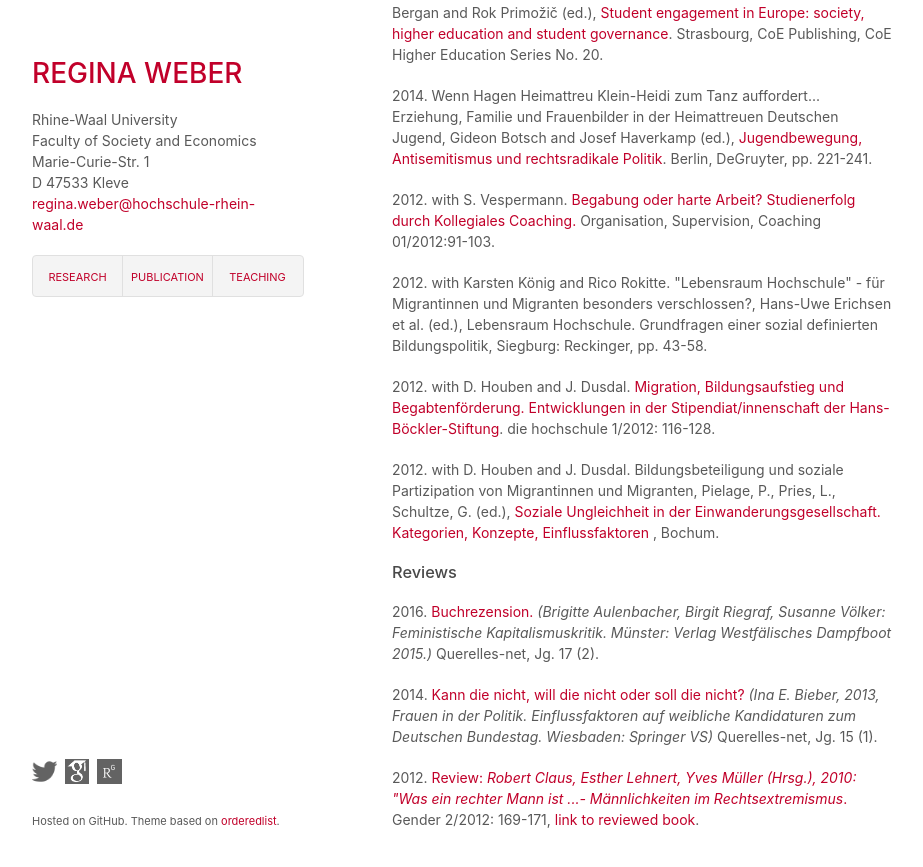
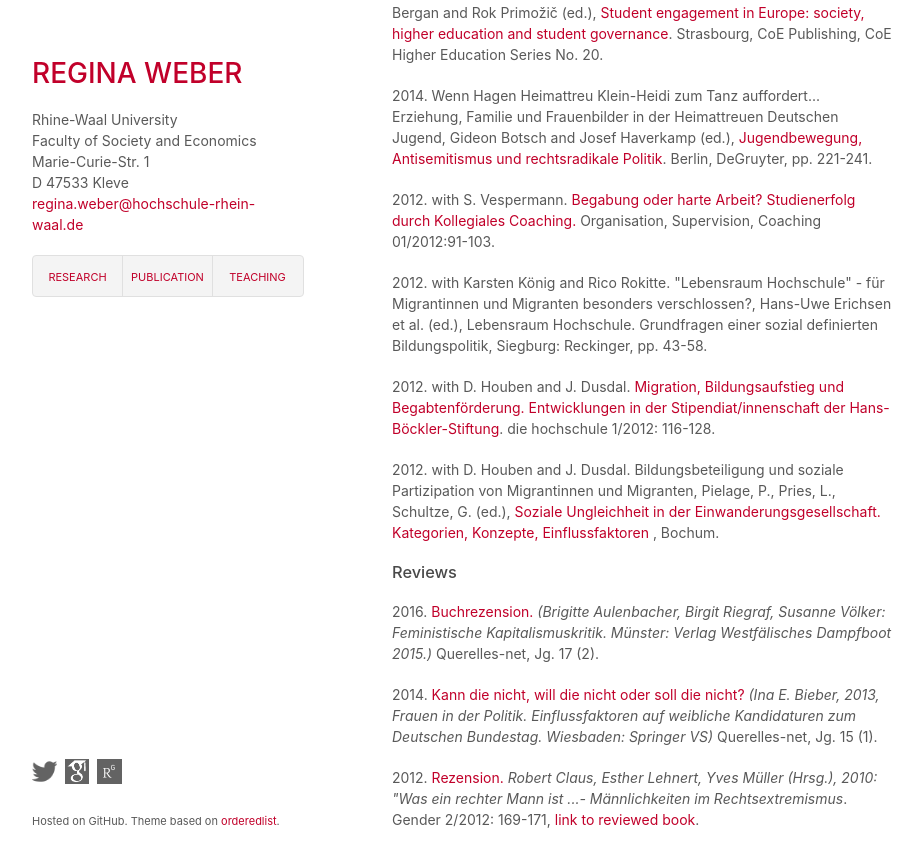
Before and after one commit to robertocabreratapia/robertocabreratapia.github.io, a Jekyll site: the page built from publication.html, in a window 1280 px wide and 900 px high, scrolled down 730 px. Shown: the top 867 px of the window, without its empty margins (178-1101 px from the left). Built offline with Jekyll 4.4.1, drawn with Linux system fonts in a browser that asks for light colours.

Commit message:
Update publication.html

```diff
--- a/publication.html
+++ b/publication.html
@@ -23,4 +23,4 @@ layout: default
 <h3>Reviews</h3>
 <p>2016. <a href="doi:10.14766/1187">Buchrezension.</a> <em> (Brigitte Aulenbacher, Birgit Riegraf, Susanne Völker: Feministische Kapitalismuskritik. Münster: Verlag Westfälisches Dampfboot 2015.) </em> Querelles-net, Jg. 17 (2).</p>
 <p>2014. <a href="http://www.querelles-net.de/index.php/qn/article/view/1111">Kann die nicht, will die nicht oder soll die nicht?</a> <em>(Ina E. Bieber, 2013, Frauen in der Politik. Einflussfaktoren auf weibliche Kandidaturen zum Deutschen Bundestag. Wiesbaden: Springer VS)</em> Querelles-net, Jg. 15 (1).</p>
-<p>2012. <a href="http://www.budrich-journals.de/index.php/gender/article/download/7199/6208">Review: <em>Robert Claus, Esther Lehnert, Yves Müller (Hrsg.), 2010: "Was ein rechter Mann ist ...- Männlichkeiten im Rechtsextremismus</em>.</a> Gender 2/2012: 169-171, <a href="http://www.rosalux.de/fileadmin/rls_uploads/pdfs/Publ-Texte/Texte_68.pdf">link to reviewed book</a>.</p>
+<p>2012. <a href="https://www.budrich-journals.de/index.php/gender/article/view/17922/15597">Rezension.</a> <em>Robert Claus, Esther Lehnert, Yves Müller (Hrsg.), 2010: "Was ein rechter Mann ist ...- Männlichkeiten im Rechtsextremismus</em>. Gender 2/2012: 169-171, <a href="http://www.rosalux.de/fileadmin/rls_uploads/pdfs/Publ-Texte/Texte_68.pdf">link to reviewed book</a>.</p>
```
